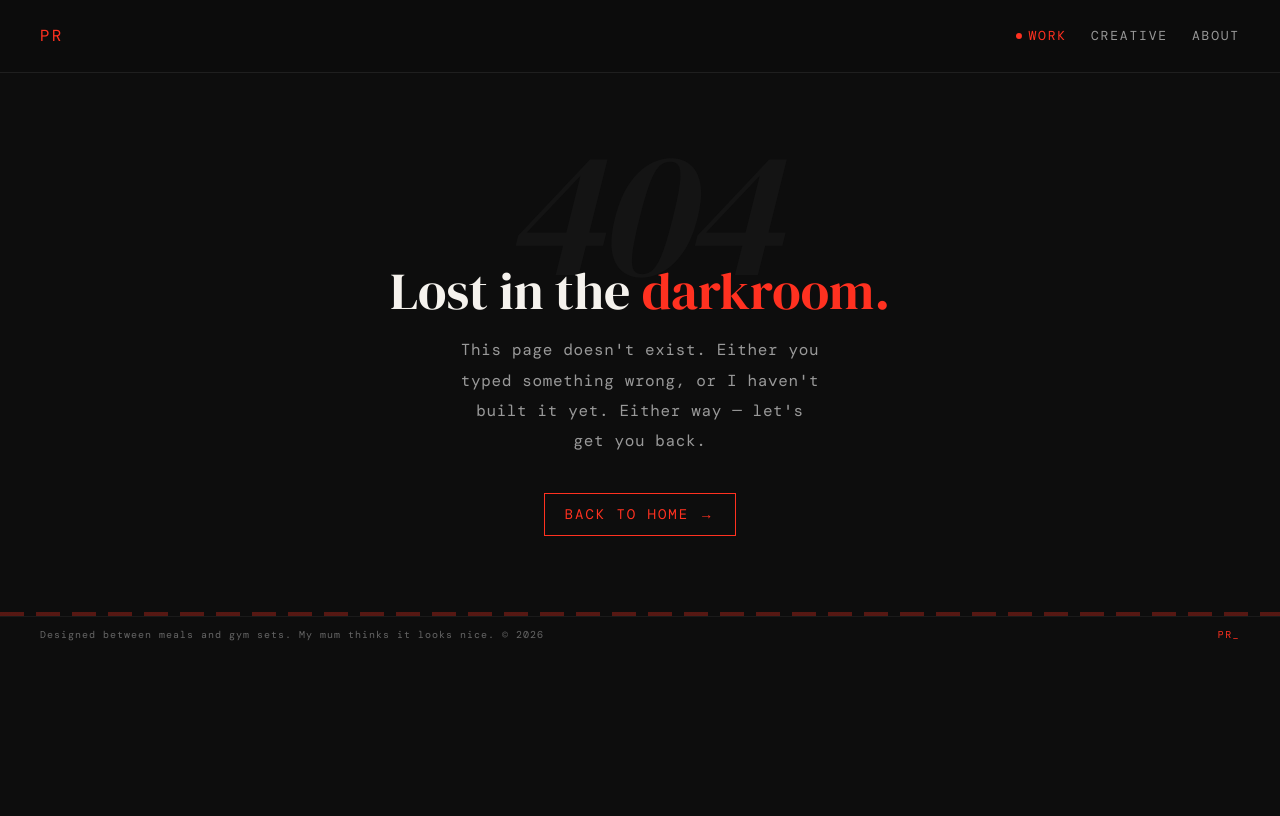
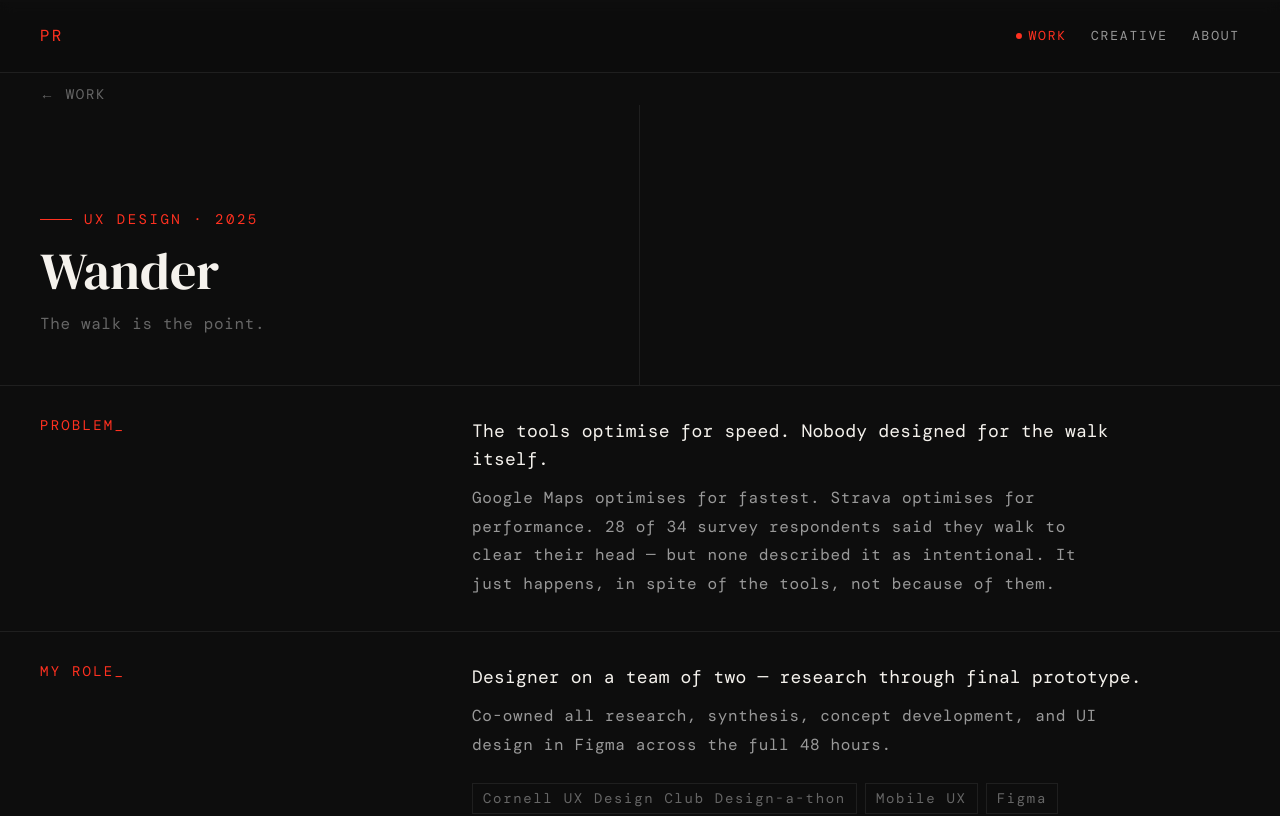
Before and after one commit to pramitranjann/pramitranjan-portfolio, a Next.js app: page /work/wander in a window 1280 px wide. Before the commit this address had no page. Shown: the top 816 px of the page. Built offline with nearby package versions, Linux system fonts and the light colour scheme; a web font is replaced by a local one.

Commit message:
your message here

```diff
--- /dev/null
+++ b/app/work/wander/page.tsx
@@ -0,0 +1,7 @@
+import { CaseStudyLayout } from '@/components/CaseStudyLayout'
+import { getCaseStudyContent } from '@/lib/site-content'
+
+export default async function WanderPage() {
+  const caseStudy = await getCaseStudyContent('wander')
+  return <CaseStudyLayout {...caseStudy} />
+}
```
